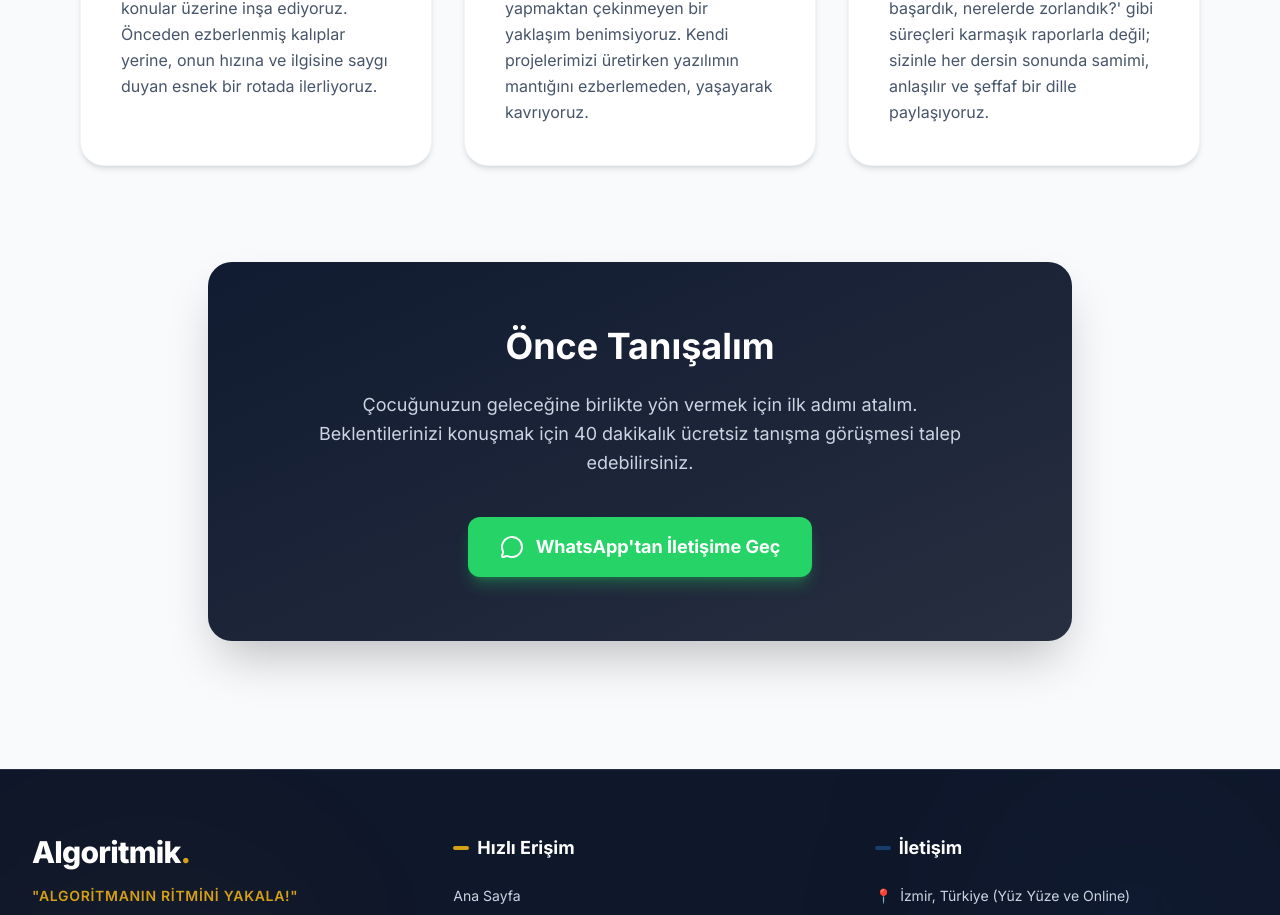
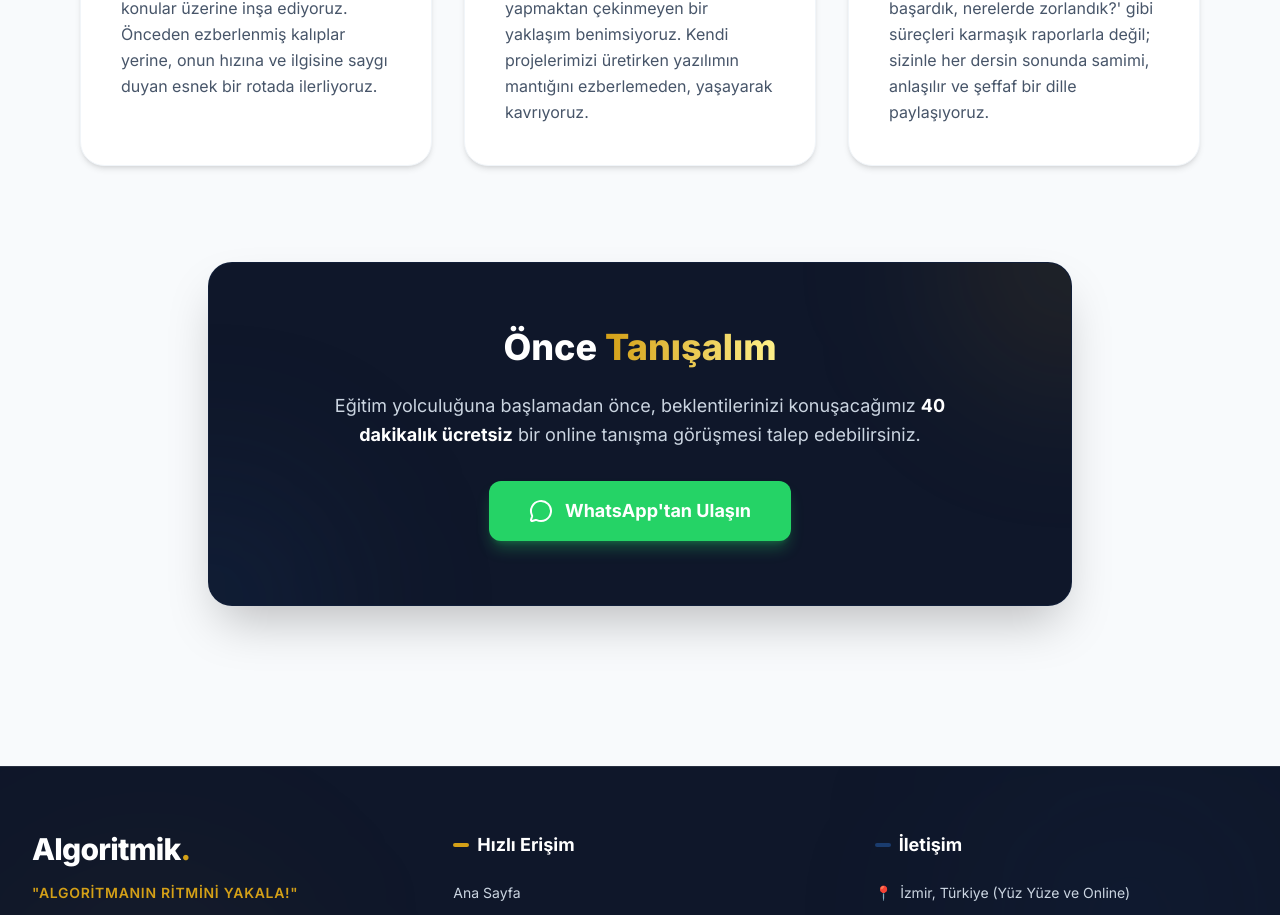
Before and after one commit to berkayeseen/algoritmik-web, a Next.js app: page /ben-kimim in a window 1280 px wide. Shown: the part 1880-2795 px from the top of the page. Built offline with nearby package versions, Linux system fonts and the light colour scheme.

Commit message:
style: center CTA section in ben-kimim page

```diff
--- a/app/ben-kimim/page.jsx
+++ b/app/ben-kimim/page.jsx
@@ -159,23 +159,33 @@ export default function BenKimim() {
       </section>
 
       {/* 4. FOOTER-CTA (Harekete Geçirici Mesaj) */}
-      <section className="max-w-4xl mx-auto px-4 pb-12 text-center">
-        <div className="bg-brand-dark rounded-3xl p-10 md:p-16 relative overflow-hidden shadow-2xl">
-          <div className="absolute inset-0 opacity-10 bg-gradient-to-br from-brand-blue to-white pointer-events-none"></div>
-          <div className="relative z-10">
-            <h2 className="text-3xl md:text-4xl font-bold text-white mb-6">Önce Tanışalım</h2>
-            <p className="text-lg text-slate-300 mb-10 max-w-2xl mx-auto leading-relaxed">
-              Çocuğunuzun geleceğine birlikte yön vermek için ilk adımı atalım. Beklentilerinizi konuşmak için 40 dakikalık ücretsiz tanışma görüşmesi talep edebilirsiniz.
+      <section className="max-w-4xl mx-auto px-4 pb-20">
+        <div className="bg-brand-dark rounded-3xl p-10 md:p-16 relative overflow-hidden shadow-2xl border border-brand-blue/20 flex flex-col items-center text-center gap-8">
+
+          {/* Dekoratif Işıklar */}
+          <div className="absolute top-0 right-0 w-64 h-64 bg-brand-gold/10 rounded-full blur-[80px] -translate-y-1/2 translate-x-1/2 pointer-events-none"></div>
+          <div className="absolute bottom-0 left-0 w-64 h-64 bg-brand-blue/20 rounded-full blur-[80px] translate-y-1/2 -translate-x-1/2 pointer-events-none"></div>
+
+          <div className="relative z-10 max-w-2xl">
+            <h2 className="text-3xl md:text-4xl font-extrabold text-white mb-6">
+              Önce <span className="text-transparent bg-clip-text bg-gradient-to-r from-brand-gold to-yellow-200">Tanışalım</span>
+            </h2>
+            <p className="text-lg text-slate-300 leading-relaxed">
+              Eğitim yolculuğuna başlamadan önce, beklentilerinizi konuşacağımız <strong className="text-white">40 dakikalık ücretsiz</strong> bir online tanışma görüşmesi talep edebilirsiniz.
             </p>
+          </div>
+
+          <div className="relative z-10 flex justify-center w-full">
             <Link
               href="https://wa.me/905377848942?text=Merhaba,%20sitenizi%20inceledim%20ve%20tanışma%20görüşmesi%20talep%20etmek%20istiyorum."
               target="_blank"
               rel="noopener noreferrer"
-              className="inline-flex items-center px-8 py-4 bg-[#25D366] text-white font-bold rounded-xl shadow-lg shadow-[#25D366]/30 hover:bg-[#128C7E] hover:-translate-y-1.5 hover:shadow-xl hover:shadow-[#25D366]/50 transition-all duration-500 ease-[cubic-bezier(0.23,1,0.32,1)] text-lg"
+              className="inline-flex items-center justify-center px-10 py-4 bg-[#25D366] text-white font-bold rounded-xl shadow-lg shadow-[#25D366]/30 hover:bg-[#128C7E] hover:-translate-y-1 hover:shadow-[#25D366]/50 transition-all duration-300 text-lg group"
             >
-              <MessageCircle className="mr-3 w-6 h-6" /> WhatsApp&apos;tan İletişime Geç
+              <MessageCircle className="mr-3 w-6 h-6 group-hover:scale-110 transition-transform" /> WhatsApp'tan Ulaşın
             </Link>
           </div>
+
         </div>
       </section>
 
--- a/app/neden-yazilim/page.jsx
+++ b/app/neden-yazilim/page.jsx
@@ -1,5 +1,5 @@
 import Link from 'next/link';
-import { Brain, ShieldCheck, Lightbulb, Rocket, Code, LineChart, ArrowRight } from 'lucide-react';
+import { Brain, ShieldCheck, Lightbulb, Rocket, Code, LineChart, ArrowRight, MessageCircle } from 'lucide-react';
 
 // 🔍 SEO — Anahtar kelime odaklı, uzun ve açıklayıcı metadata
 export const metadata = {
@@ -151,19 +151,20 @@ export default function NedenYazilim() {
       </section>
 
       {/* 4. FOOTER-CTA */}
-      <section className="py-24 px-4 bg-white text-center border-t border-slate-100">
-        <div className="max-w-4xl mx-auto">
-          <LineChart className="w-16 h-16 text-brand-gold mx-auto mb-8" />
-          <h2 className="text-3xl md:text-4xl font-bold text-brand-dark mb-6">Çocuğunuzun Zihinsel Potansiyelini Ortaya Çıkarın</h2>
-          <p className="text-lg md:text-xl text-slate-600 mb-10 max-w-2xl mx-auto leading-relaxed">
+      <section className="py-16 px-4 bg-white text-center border-t border-slate-100">
+        <div className="max-w-3xl mx-auto">
+          <LineChart className="w-12 h-12 text-brand-gold mx-auto mb-6" />
+          <h2 className="text-2xl md:text-3xl font-bold text-brand-dark mb-4">Çocuğunuzun Zihinsel Potansiyelini Ortaya Çıkarın</h2>
+          <p className="text-base md:text-lg text-slate-600 mb-8 max-w-2xl mx-auto leading-relaxed">
             Onu ekran karşısında pasif bir tüketici olmaktan çıkarıp, kendi geleceğini tasarlayan üretken bir bireye dönüştürmek için bugün ilk adımı atın.
           </p>
           <Link
             href="https://wa.me/905377848942?text=Merhaba,%20kodlama%20eğitimi%20hakkında%20bilgi%20almak%20istiyorum."
             target="_blank"
             rel="noopener noreferrer"
-            className="inline-flex items-center px-10 py-4 bg-gradient-to-r from-amber-400 to-amber-600 text-white font-bold rounded-xl shadow-lg hover:shadow-amber-500/30 hover:scale-105 transition-all text-lg"
+            className="inline-flex items-center px-8 py-3 bg-[#25D366] text-white font-bold rounded-xl shadow-lg shadow-[#25D366]/30 hover:bg-[#128C7E] hover:scale-105 transition-all text-base md:text-lg"
           >
+            <MessageCircle className="mr-2 w-5 h-5" />
             İletişime Geç, Bilgi Al
           </Link>
         </div>
```
